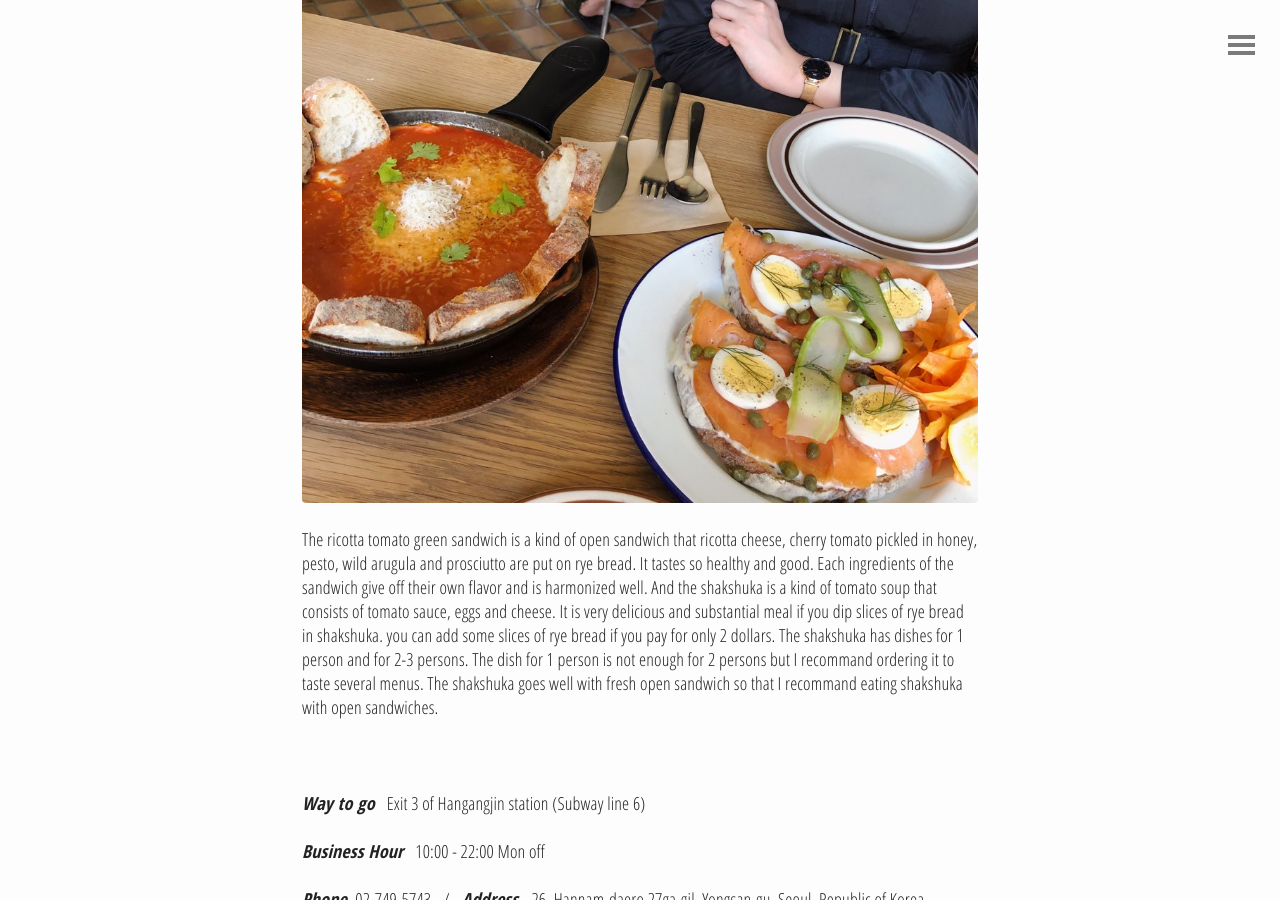
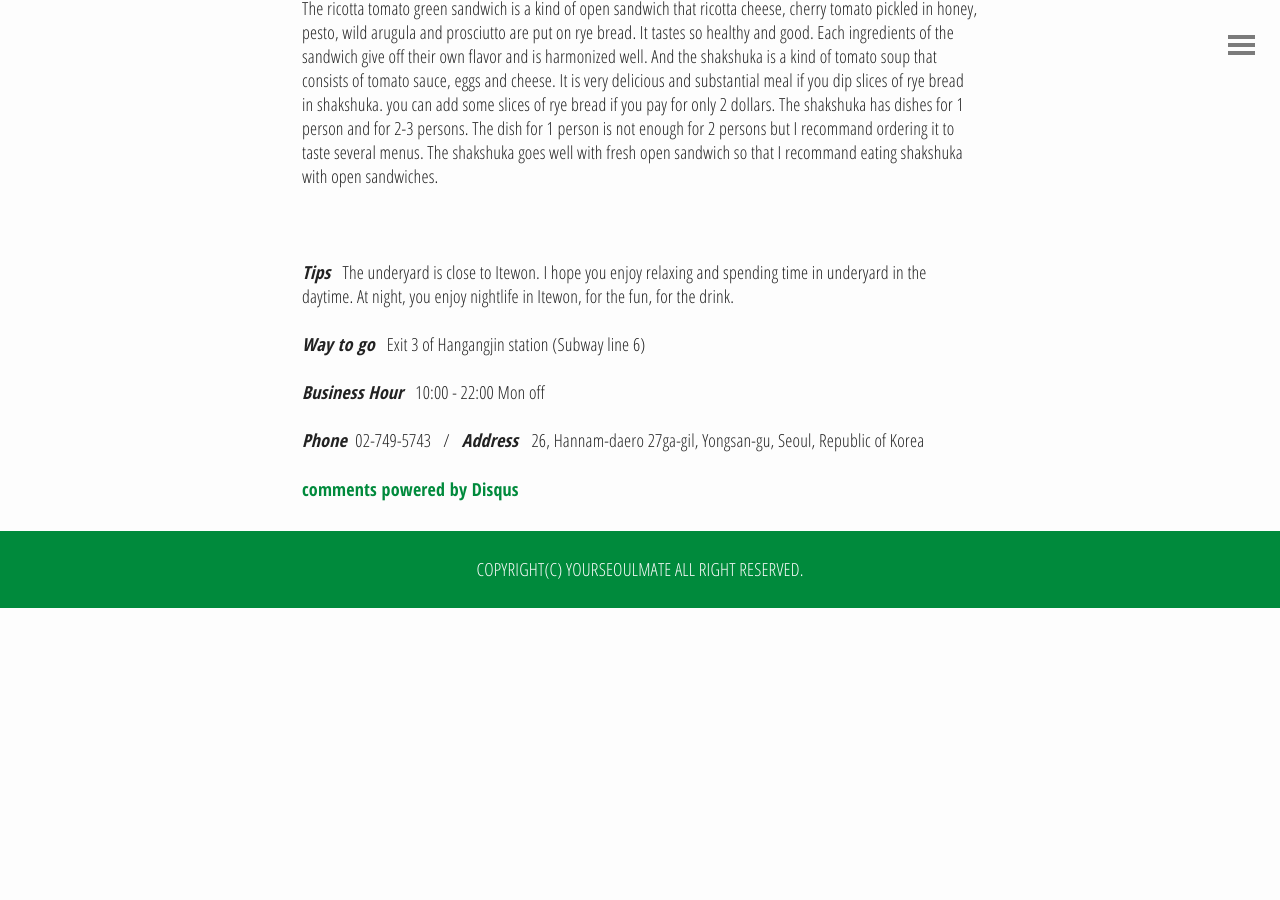
Before and after one commit to daysie0917/yourseoulmate, a Jekyll site: the page built from _posts/2020-01-05-The-brunch-café-with-healthy-foods-and-warm-sun,-Underyard.md, in a window 1280 px wide and 900 px high, scrolled down 6200 px. Built offline with Jekyll 4.4.1, drawn with Linux system fonts in a browser that asks for light colours; comment, search, counter and statistics services are not loaded; after the commit the page ends 6808 px from its top, so only the background shows below that; some of the changed text lies outside the part shown.

Commit message:
Update 2020-01-05-The-brunch-café-with-healthy-foods-and-warm-sun,-Underyard.md

```diff
--- a/_posts/2020-01-05-The-brunch-café-with-healthy-foods-and-warm-sun,-Underyard.md
+++ b/_posts/2020-01-05-The-brunch-café-with-healthy-foods-and-warm-sun,-Underyard.md
@@ -53,6 +51,8 @@ The ricotta tomato green sandwich is a kind of open sandwich that ricotta cheese
 
 <br />
 
+***Tips*** &nbsp; The underyard is close to Itewon. I hope you enjoy relaxing and spending time in underyard in the daytime. At night, you enjoy nightlife in Itewon, for the fun, for the drink.
+
 ***Way to go*** &nbsp; Exit 3 of Hangangjin station (Subway line 6)
 
 ***Business Hour*** &nbsp; 10:00 - 22:00  Mon off
```
Also changed, not shown: other parts of _posts/2020-01-05-The-brunch-café-with-healthy-foods-and-warm-sun,-Underyard.md (+1 -3 lines).
